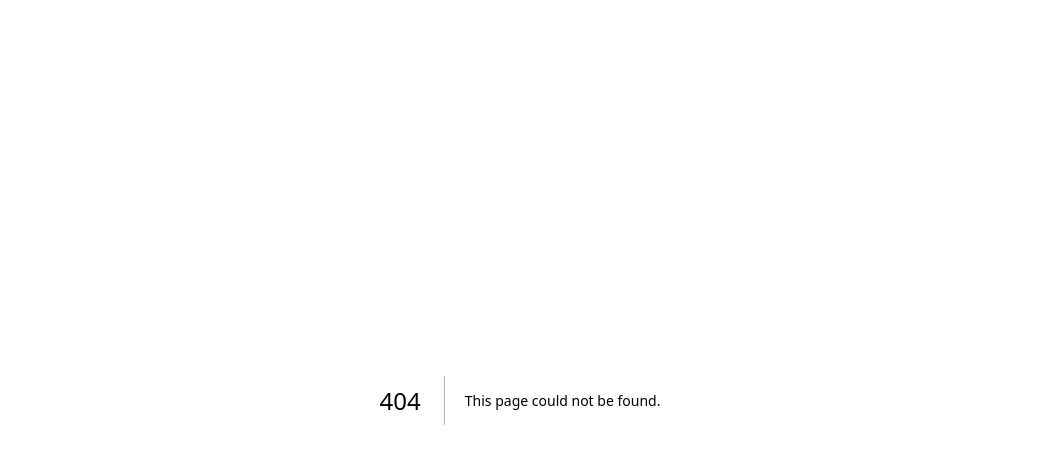
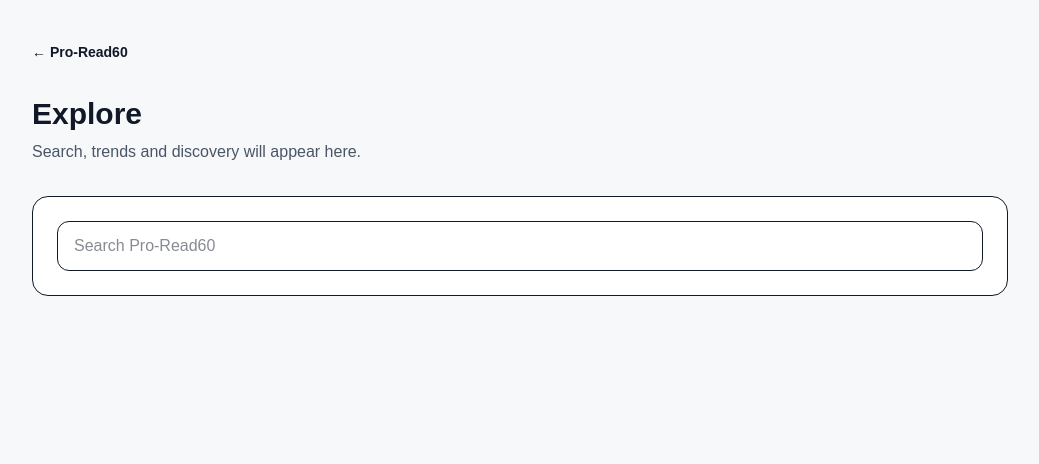
Before and after one commit to rajkiranjain-lang/Pro-Read60, a Next.js app: page /explore in a window 1280 px wide. Before the commit this address had no page. Shown: the top 464 px of the page, without its empty margins (120-1159 px from the left). Built offline with nearby package versions, Linux system fonts and the light colour scheme.

Commit message:
build: add explore route

```diff
--- /dev/null
+++ b/app/explore/page.tsx
@@ -0,0 +1,5 @@
+import Link from "next/link";
+
+export default function ExplorePage() {
+  return <main className="mx-auto min-h-screen max-w-5xl px-6 py-10"><Link href="/" className="text-sm font-semibold text-blue-600">← Pro-Read60</Link><h1 className="mt-8 text-3xl font-black">Explore</h1><p className="mt-2 text-gray-600">Search, trends and discovery will appear here.</p><div className="mt-8 rounded-2xl border bg-white p-6"><input aria-label="Search" placeholder="Search Pro-Read60" className="w-full rounded-xl border px-4 py-3 outline-none focus:ring-2 focus:ring-blue-500" /></div></main>;
+}
```
